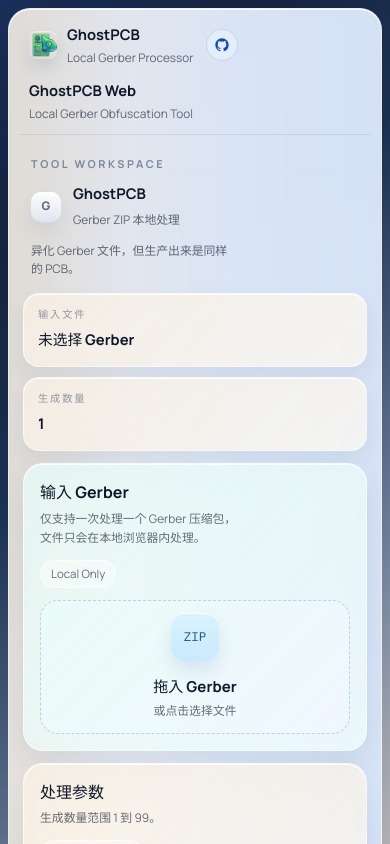
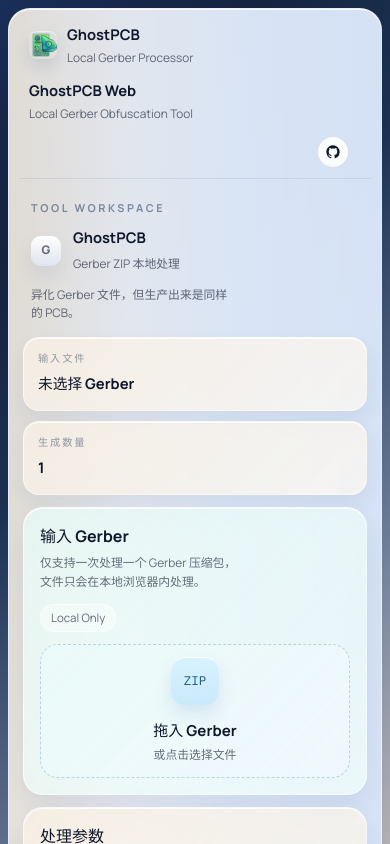
Before and after one commit to Nitmi/GhostPCB-Web, a React (Vite) app: page / in a window 390 px wide. Shown: the top 844 px of the page. Built offline with nearby package versions, Linux system fonts and the light colour scheme.

Commit message:
更新 github 图标样式

```diff
--- a/src/app/app.css
+++ b/src/app/app.css
@@ -92,6 +92,7 @@
   display: flex;
   flex-wrap: wrap;
   justify-content: flex-end;
+  margin-left: auto;
   gap: 8px;
 }
 
@@ -115,9 +116,9 @@
   align-items: center;
   justify-content: center;
   border-radius: 999px;
-  border: 1px solid rgba(23, 78, 166, 0.14);
-  background: rgba(232, 242, 255, 0.72);
-  color: #174ea6;
+  border: 1px solid rgba(15, 23, 42, 0.12);
+  background: rgba(255, 255, 255, 0.9);
+  color: #111827;
   transition:
     transform 160ms ease,
     background 160ms ease,
@@ -126,7 +127,7 @@
 
 .window-icon-link:hover {
   transform: translateY(-1px);
-  box-shadow: 0 8px 18px rgba(23, 78, 166, 0.12);
+  box-shadow: 0 8px 18px rgba(15, 23, 42, 0.12);
 }
 
 .window-icon-link svg {
@@ -886,14 +887,21 @@
 
 @media (max-width: 820px) {
   .window-chrome {
-    flex-wrap: wrap;
+    display: grid;
+    grid-template-columns: minmax(0, 1fr) auto;
+    align-items: center;
   }
 
   .window-title {
-    order: 3;
+    grid-column: 1 / -1;
     width: 100%;
     justify-items: flex-start;
     margin: 0;
+  }
+
+  .window-toolbar {
+    margin-left: 0;
+    justify-self: end;
   }
 
   .sidebar-metrics,
```
